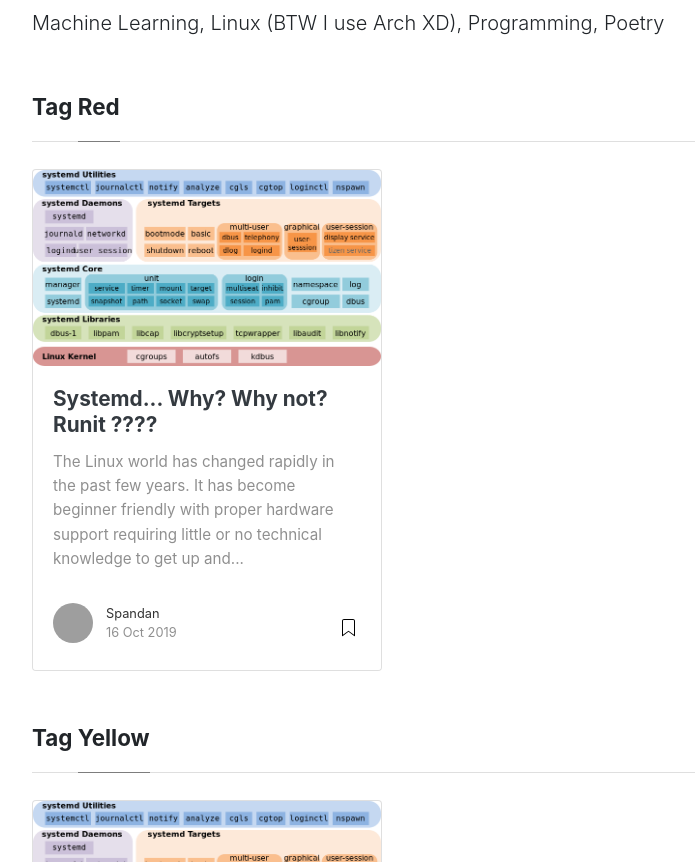
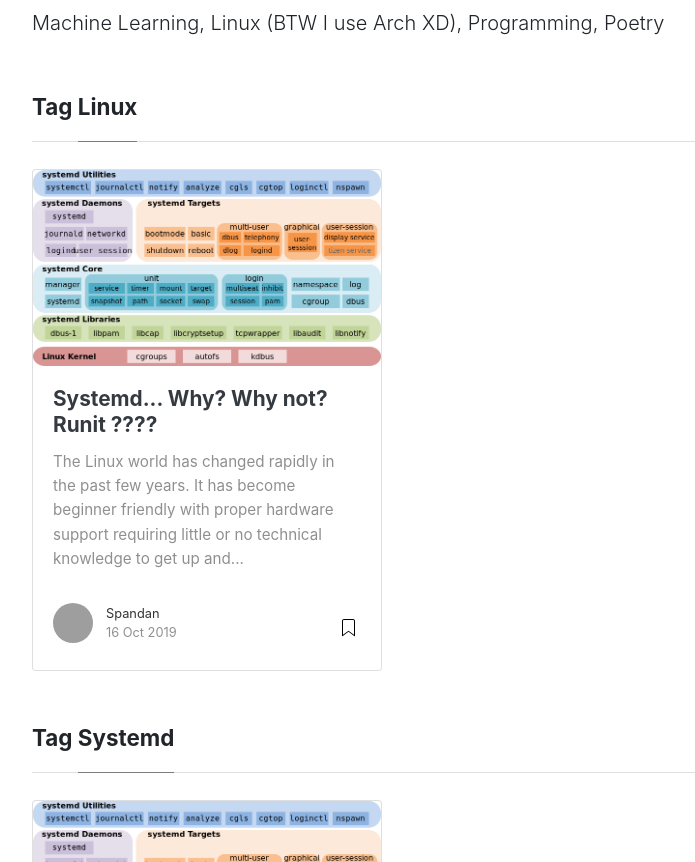
Before and after one commit to spandan-ml-linux/spandan-ml-linux.github.io, a Jekyll site: the page built from _pages/tags.md, in a window 1280 px wide and 1400 px high. Shown: the part 145-1007 px from the top of the window, without its empty margins (53-748 px from the left). Built offline with Jekyll 4.4.1, drawn with Linux system fonts in a browser that asks for light colours; nearby versions of some CDN libraries; grey boxes are pictures that could not be loaded.

Commit message:
Random fixes

```diff
--- a/_config.yml
+++ b/_config.yml
@@ -20,7 +20,7 @@ authors:
     gravatar: 8af12cfc98be4ba0f61394eedf0e6fa9
     email: spandanghosh2@gmail.com
     web: https://another-dark-knight.github.io/
-    twitter: https://twitter.com/wowthemesnet
+    twitter: https://twitter.com/spandanghosh
     description: "Blog Author, ECE Student, Institute of Engineering & Management, Kolkata"
 # Plugins
 plugins:
--- a/_posts/2019-10-16-the-systemd-controversy.md
+++ b/_posts/2019-10-16-the-systemd-controversy.md
@@ -3,7 +3,7 @@ layout: page
 title:  "Systemd... Why? Why not? Runit ????"
 author: spandan
 categories: [ Linux, tutorial ]
-tags: [red, yellow]
+tags: [linux, systemd]
 description: "All that bloat ain't evil -> All that minimal aint tough!"
 featured: true
 hidden: false
```
